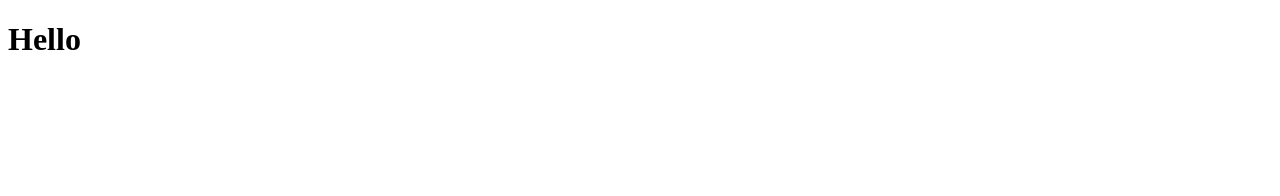
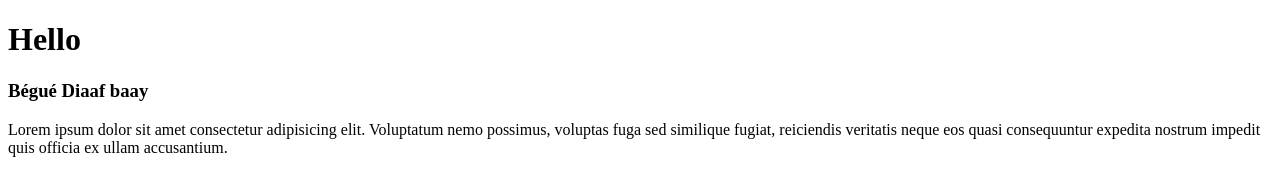
Before and after one commit to baayfily/hellorepo, a plain HTML site: page index.html in a window 1280 px wide. Drawn offline with Linux system fonts and the light colour scheme.

Commit message:
commit avec vscode

```diff
--- a/index.html
+++ b/index.html
@@ -5,5 +5,9 @@
 	</head>
 	<body>
 		<h1>Hello</h1>
+		<h3>Bégué Diaaf baay</h3>
+		<p>
+			Lorem ipsum dolor sit amet consectetur adipisicing elit. Voluptatum nemo possimus, voluptas fuga sed similique fugiat, reiciendis veritatis neque eos quasi consequuntur expedita nostrum impedit quis officia ex ullam accusantium.
+		</p>
 	</body>
 </html>
```
